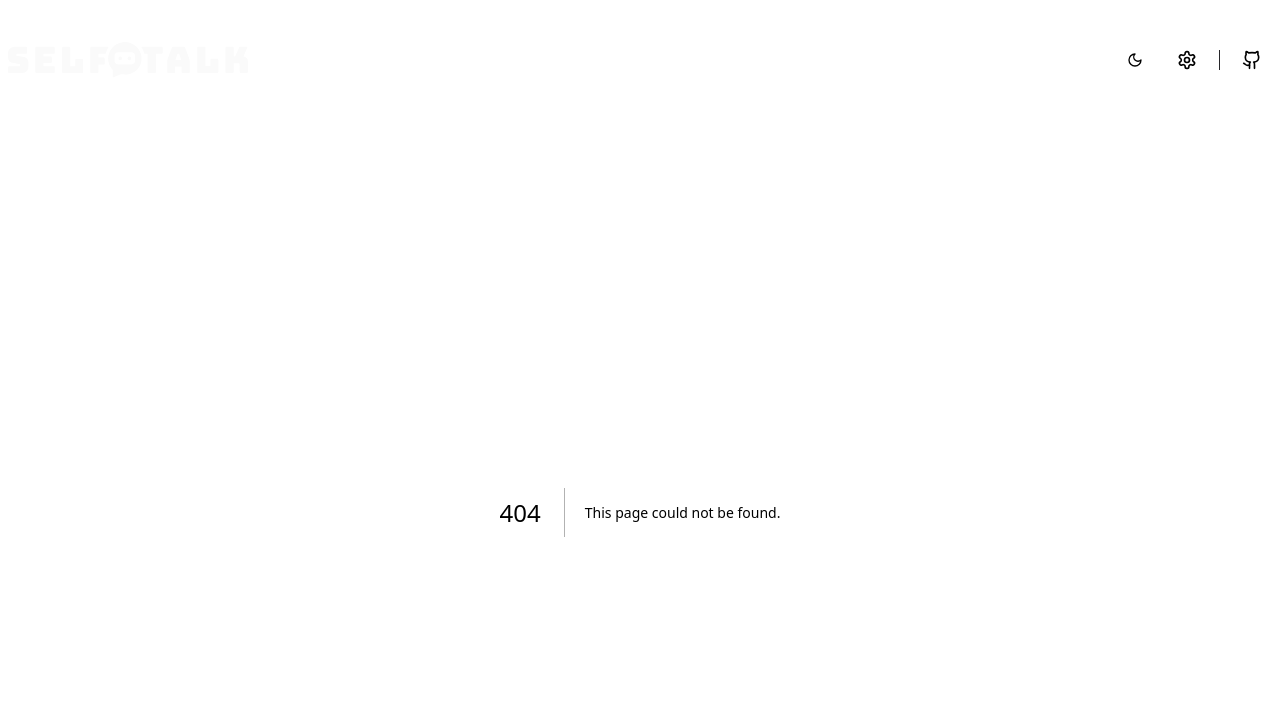
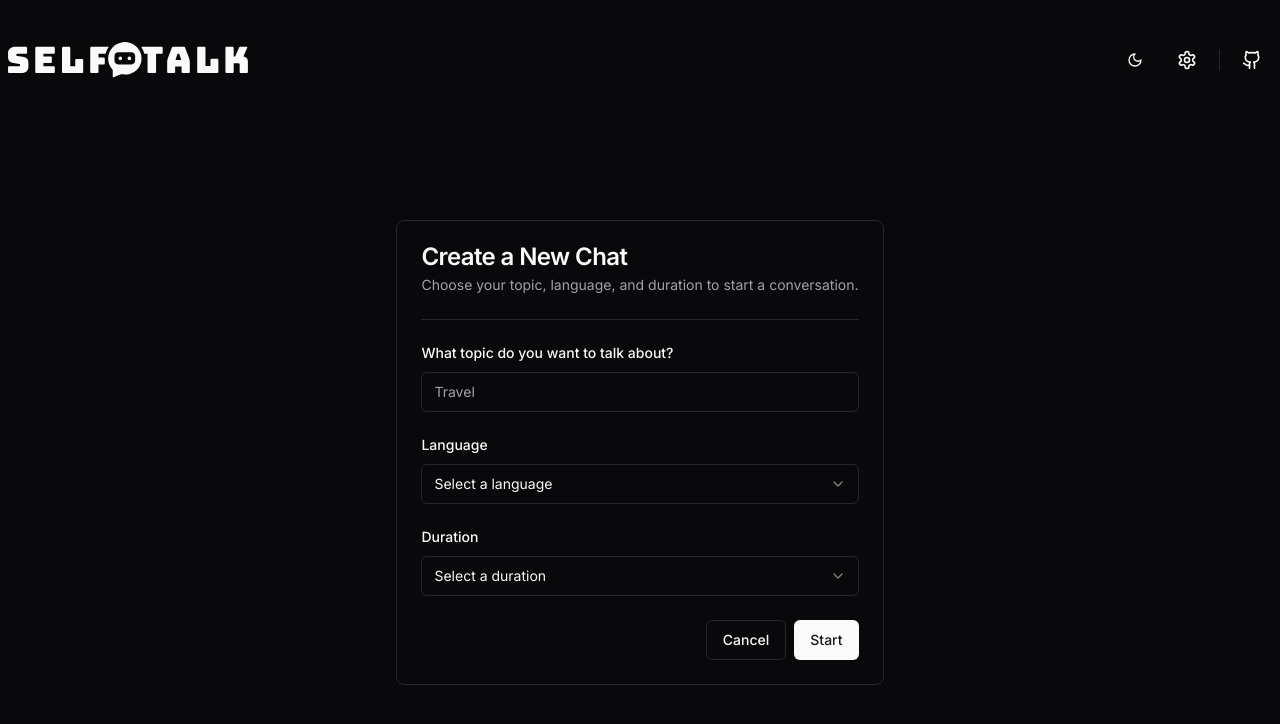
Before and after one commit to matheusTA/self-talk, a Next.js app: page /create-chat in a window 1280 px wide. Before the commit this address had no page. Shown: the top 724 px of the page. Built offline with nearby package versions, Linux system fonts and the light colour scheme.

Commit message:
refactor: update home page layout and add link to create chat page

```diff
--- a/src/app/(home)/page.tsx
+++ b/src/app/(home)/page.tsx
@@ -5,6 +5,7 @@ import {
   PiggyBank,
   ShieldCheck,
 } from "lucide-react";
+import Link from "next/link";
 
 import { Alert, AlertDescription, AlertTitle } from "@/components/ui/alert";
 import { Button } from "@/components/ui/button";
@@ -26,11 +27,13 @@ export default function HomePage() {
         </span>
       </div>
 
-      <Button size="lg" className="group relative overflow-hidden">
-        <span>Get started</span>
-        <div className="w-0 translate-x-full pl-0 opacity-0 transition-all duration-200 group-hover:w-5 group-hover:translate-x-0 group-hover:pl-1 group-hover:opacity-100">
-          <ChevronsRight className="size-5" />
-        </div>
+      <Button asChild size="lg">
+        <Link href="/create-chat" className="group relative overflow-hidden">
+          <span>Get started</span>
+          <div className="w-0 translate-x-full pl-0 opacity-0 transition-all duration-200 group-hover:w-5 group-hover:translate-x-0 group-hover:pl-1 group-hover:opacity-100">
+            <ChevronsRight className="size-5" />
+          </div>
+        </Link>
       </Button>
 
       <div className="grid grid-cols-1 grid-rows-4 gap-5 md:grid-cols-2 md:grid-rows-2">
--- a/src/app/create-chat/create-chat-form.tsx
+++ b/src/app/create-chat/create-chat-form.tsx
@@ -1,12 +1,10 @@
 "use client";
 
 import { zodResolver } from "@hookform/resolvers/zod";
-import { ChevronsRight } from "lucide-react";
 import { useRouter } from "next/navigation";
 import { useForm } from "react-hook-form";
 import { z } from "zod";
 
-import { Button } from "@/components/ui/button";
 import {
   Form,
   FormControl,
@@ -51,8 +49,9 @@ export default function CreateChatForm() {
   return (
     <Form {...form}>
       <form
+        id="create-chat-form"
         onSubmit={form.handleSubmit(onSubmit)}
-        className="flex w-96 flex-col gap-5"
+        className="flex w-full flex-col gap-5"
       >
         <FormField
           control={form.control}
@@ -68,17 +67,13 @@ export default function CreateChatForm() {
           )}
         />
 
-        <div className="flex flex-col gap-4 lg:flex-row">
         <FormField
           control={form.control}
           name="lang"
           render={({ field }) => (
             <FormItem className="lg:flex-1">
               <FormLabel>Language</FormLabel>
-                <Select
-                  onValueChange={field.onChange}
-                  defaultValue={field.value}
-                >
+              <Select onValueChange={field.onChange} defaultValue={field.value}>
                 <FormControl>
                   <SelectTrigger>
                     <SelectValue placeholder="Select a language" />
@@ -100,10 +95,7 @@ export default function CreateChatForm() {
           render={({ field }) => (
             <FormItem className="lg:flex-1">
               <FormLabel>Duration</FormLabel>
-                <Select
-                  onValueChange={field.onChange}
-                  defaultValue={field.value}
-                >
+              <Select onValueChange={field.onChange} defaultValue={field.value}>
                 <FormControl>
                   <SelectTrigger>
                     <SelectValue placeholder="Select a duration" />
@@ -119,12 +111,6 @@ export default function CreateChatForm() {
             </FormItem>
           )}
         />
-        </div>
-
-        <Button type="submit" className="self-end">
-          Start
-          <ChevronsRight className="ml-2 size-4" />
-        </Button>
       </form>
     </Form>
   );
--- /dev/null
+++ b/src/app/create-chat/page.tsx
@@ -0,0 +1,41 @@
+import Link from "next/link";
+
+import { Button } from "@/components/ui/button";
+import {
+  Card,
+  CardContent,
+  CardDescription,
+  CardFooter,
+  CardHeader,
+  CardTitle,
+} from "@/components/ui/card";
+import { Separator } from "@/components/ui/separator";
+
+import CreateChatForm from "./create-chat-form";
+
+export default function CreateChatPage() {
+  return (
+    <div className="flex size-full flex-col items-center justify-center">
+      <Card>
+        <CardHeader>
+          <CardTitle>Create a New Chat</CardTitle>
+          <CardDescription>
+            Choose your topic, language, and duration to start a conversation.
+          </CardDescription>
+        </CardHeader>
+        <CardContent className="space-y-5">
+          <Separator />
+          <CreateChatForm />
+        </CardContent>
+        <CardFooter className="flex justify-end gap-2">
+          <Button variant="outline" asChild>
+            <Link href="/">Cancel</Link>
+          </Button>
+          <Button type="submit" form="create-chat-form">
+            Start
+          </Button>
+        </CardFooter>
+      </Card>
+    </div>
+  );
+}
```
Lines whose indentation alone changed are shown as unchanged.
